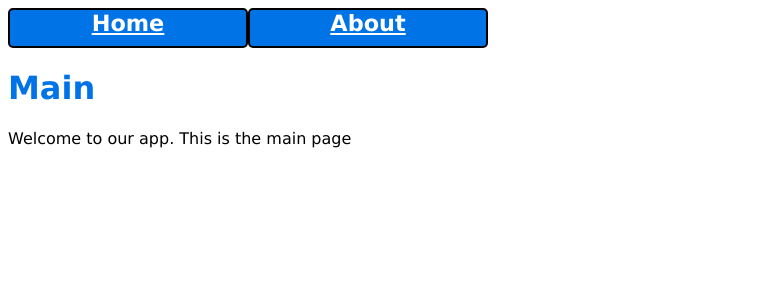
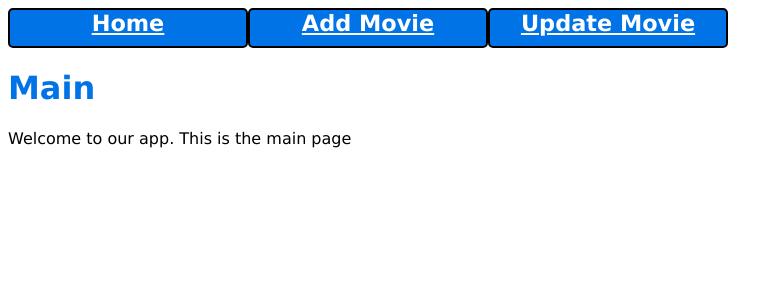
Before and after one commit to megdugan/CRUD, a Flask app: page / in a window 1280 px wide. Shown: the top 300 px of the page, without its empty margins (0-783 px from the left). Run offline with Flask 3, Linux system fonts and the light colour scheme.

Commit message:
Updated base html and functions

```diff
--- a/app.py
+++ b/app.py
@@ -1,33 +1,32 @@
+# Meg and Nina
+# CRUD assignment
+
 from flask import (Flask, render_template, make_response, url_for, request,
                    redirect, flash, session, send_from_directory, jsonify)
 from werkzeug.utils import secure_filename
-app = Flask(__name__)
-
 import secrets
 import cs304dbi as dbi
 
-# we need a secret_key to use flash() and sessions
+app = Flask(__name__)
 app.secret_key = secrets.token_hex()
 
-# configure DBI
-
-# For Lookup, use 'wmdb'
-# For CRUD and Ajax, use your personal db
-# For project work, use your team db
-
-print(dbi.conf('ww123_db'))
+# Configures DBI
+print(dbi.conf('md109_db'))
 
 # This gets us better error messages for certain common request errors
 app.config['TRAP_BAD_REQUEST_ERRORS'] = True
 
 @app.route('/')
-def index():
+def main():
     return render_template('main.html', page_title='Main Page')
 
-@app.route('/about/')
-def about():
-    flash('this is a flashed message')
-    return render_template('about.html', page_title='About Us')
+@app.route('/insert/')
+def insert():
+    return render_template('insert.html')
+
+@app.route('/select/')
+def select():
+    return render_template('select.html')
 
 if __name__ == '__main__':
     import sys, os
--- a/templates/base.html
+++ b/templates/base.html
@@ -14,8 +14,9 @@
 {% block nav %}
 <nav>
   <ul>
-    <li><a href="{{url_for('index')}}">Home</a></li>
-    <li><a href="{{url_for('about')}}">About</a></li>
+    <li><a href="{{url_for('main')}}">Home</a></li>
+    <li><a href="{{url_for('insert')}}">Add Movie</a></li>
+    <li><a href="{{url_for('select')}}">Update Movie</a></li>
   </ul>
 </nav>
 {% endblock %}
```
Also changed, not shown: templates/about.html (deleted, +0 -8 lines), templates/insert.html (added), templates/select.html (added).
